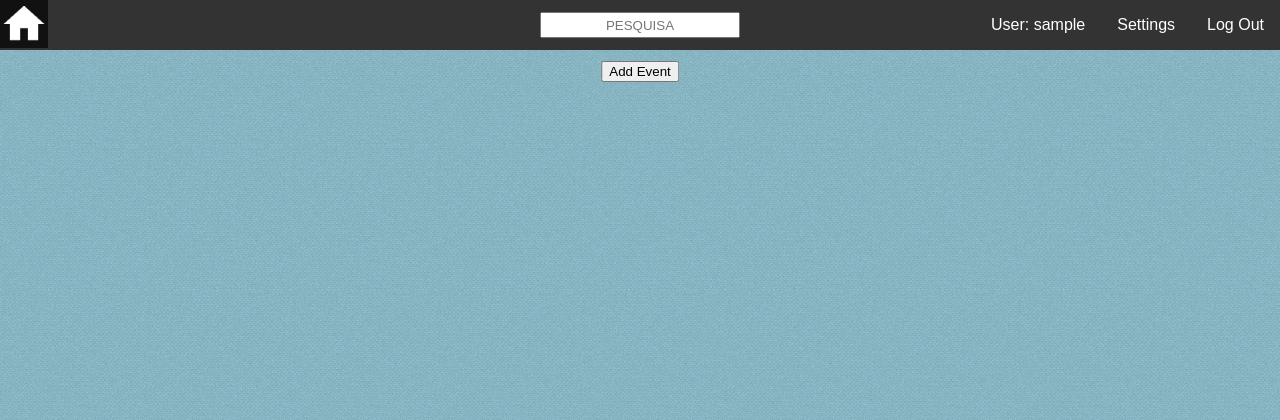
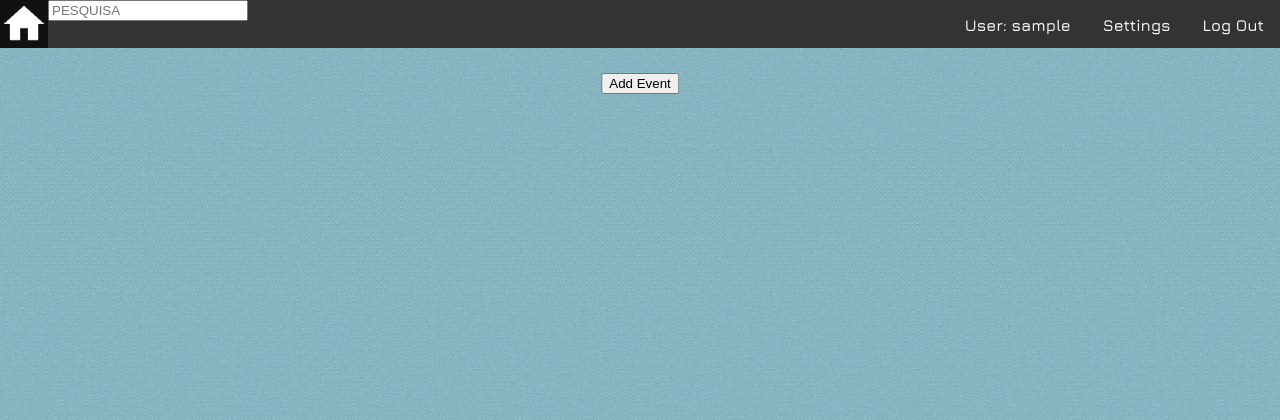
Before and after one commit to up201306506/LTW20152016, a PHP site: page /profile.php in a window 1280 px wide. Shown: the top 420 px of the page. Run offline with PHP 8.4, Linux system fonts and the light colour scheme; the visitor is signed in with stand-in values (Sample User, id 1); data comes from the database, SQL or seed files in the repository.

Commit message:
Coisas :poop:

```diff
--- a/Source Code/PHP/topnav.php
+++ b/Source Code/PHP/topnav.php
@@ -1,8 +1,9 @@
-<ul class="main_tab">
+<ul>
 	<a class="home_icon" href=""><img src="Images/home_icon.png"></a>
 	<input class="search_bar" type="text" placeholder="PESQUISA">
-	<li><a href="PHP/logout.php">Log Out</a></li>
-	<li><a href="settings.php">Settings</a></li>
-	<li><a href="profile.php">User: <?php echo $_SESSION['login_user']; ?></a></li>
+	<div class="wrapper">
+		<li><a href="PHP/logout.php">Log Out</a></li>
+		<li><a href="settings.php">Settings</a></li>
+		<li><a href="profile.php">User: <?php echo $_SESSION['login_user']; ?></a></li>
+	</div>
 </ul>
-<div class="navSpacing"></div>
--- a/Source Code/Styles/profile.css
+++ b/Source Code/Styles/profile.css
@@ -10,10 +10,10 @@ body {
 	background: contain;
 }
 
-#Add_event{
+.add_event {
+	left: 50%;
+	top: 5.5em;
 	position: absolute;
-	margin-top: 1em;
-	left: 50%;
 	transform: translate(-50%);
 }
 
@@ -22,7 +22,7 @@ body {
 	position: absolute;
 	width: 90%;
 	left: 50%;
-	top: 7em;
+	top: 6em;
 	transform: translate(-50%);
 }
 
--- a/Source Code/Styles/topnav.css
+++ b/Source Code/Styles/topnav.css
@@ -10,29 +10,23 @@ ul {
 	padding: 0;
 	z-index: 1;
 	width: 100%;
+	height: 3em;
 	position: fixed;
-	overflow: hidden;
 	list-style-type: none;
 	background-color: #333;
 	font-family: 'Jura', sans-serif;
 }
 
 .search_bar {
-	top: 50%;
-	left: 50%;
-	outline: 0;
 	width: 15%;
-	height: 1.5em;
-	text-align: center;
-	position: absolute;
-	transform: translate(-50%, -50%);
+	display: inline-block;
 }
 
 .home_icon {
 	width: 3em;
-	height: 3em;
+	height: 100%;
 	float: left;
-	display: block;
+	display: inline-block;
 }
 
 img {
@@ -40,19 +34,23 @@ img {
 	height: 100%;
 }
 
+.wrapper {
+	float: right;
+	display: inline-block;
+}
+
+li {
+	float: right;
+	display: block;
+	margin-top: 1em;
+}
+
 li a {
-	float: right;
 	color: white;
 	padding: 1em;
-	display: block;
 	text-decoration: none;
 }
 
-a:hover {
+li a:hover, .home_icon:hover {
 	background-color: #111;
 }
-
-.navSpacing {
-	width: 100%;
-	height: 3em;
-}
--- a/Source Code/index.php
+++ b/Source Code/index.php
@@ -13,7 +13,6 @@ if(isset($_SESSION['login_user'])) {
 	<meta charset="utf-8">
 	<title>Eventerer™</title>
 	<link rel="stylesheet" type="text/css" href="Styles/index.css">
-	<link href='https://fonts.googleapis.com/css?family=Jura:600' rel='stylesheet' type='text/css'>
 	<script src="JQuery/jquery-1.11.3.min.js"></script>
 	<script type="text/javascript" src="JQuery/accordion.js"></script>
 </head>
--- a/Source Code/profile.php
+++ b/Source Code/profile.php
@@ -5,6 +5,7 @@
 	<title>Profile</title>
 	<link rel="stylesheet" type="text/css" href="Styles/topnav.css">
 	<link rel="stylesheet" type="text/css" href="Styles/profile.css">
+	<link href='https://fonts.googleapis.com/css?family=Jura:600' rel='stylesheet' type='text/css'>
 </head>
 <body>
 	<?php
@@ -16,11 +17,10 @@
 		include 'Database/event_type_connection.php';
 		include 'Database/event_connection.php';
 		include 'PHP/topnav.php';
-
-		include "PHP/event_deletion.php";
+		include 'PHP/event_deletion.php';
 
 	?>
-	<input id="Add_event" Onclick="location.href = 'newevent.php';" type="button" value="Add Event" name="AddEventButton">
+	<input class="add_event" Onclick="location.href = 'newevent.php';" type="button" value="Add Event" name="AddEventButton">
 	<div class="eventDiv">
 		<?php
 			$uservents = getEventsByUserID($_SESSION['login_user']);
@@ -39,7 +39,7 @@
 						echo '<span class="EventDescription">' . $row['description'] . '<span><br>';
 						echo '<span class="TROCAISTOPORUMATAGimg">' . $row['image_path'] . '<span><br>';
 						echo '<form action="" method="post">';
-							echo "<button name='Delete_button' class='deletebutton' value='".$row['id']."'>Delete Event</button>";
+							echo "<button name='Delete_button' class='deletebutton' value='" . $row['id'] . "'>Delete Event</button>";
 						echo '</form>';
 					echo '</div>';
 				}
```
